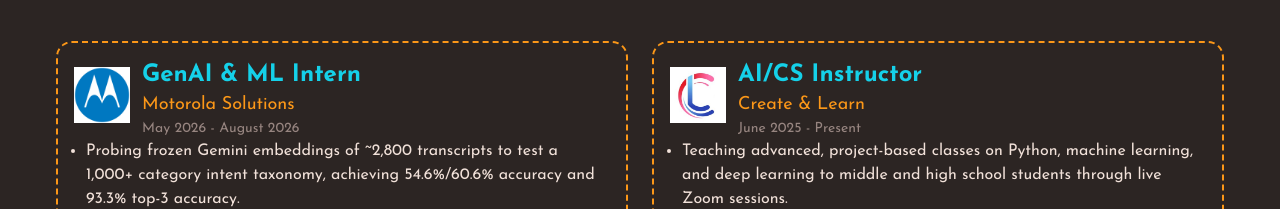
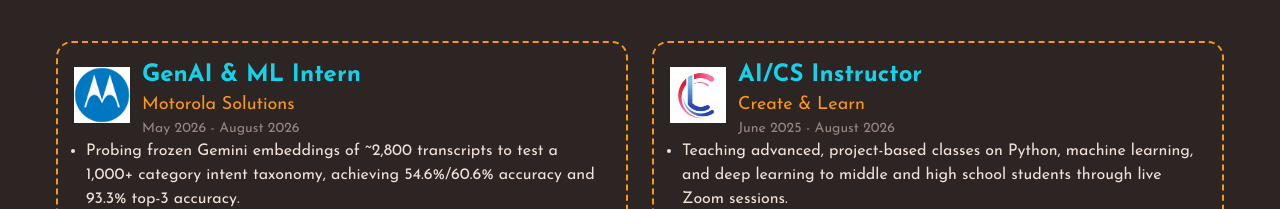
Before and after one commit to TejasNaik24/Portfolio-Website, a React (Vite) app in the folder portfolio-frontend/: page / in a window 1280 px wide. Shown: the part 1923-2132 px from the top of the page. Built offline with nearby package versions, Linux system fonts and the light colour scheme.

Commit message:
Update job date for AI/CS Instructor position

```diff
--- a/portfolio-frontend/src/components/experienceSection/AllExperience.jsx
+++ b/portfolio-frontend/src/components/experienceSection/AllExperience.jsx
@@ -18,7 +18,7 @@
     icon: "./Create&Learn.png",
     job: "AI/CS Instructor",
     company: "Create & Learn",
-    date: "June 2025 - Present",
+    date: "June 2025 - August 2026",
     responsibilities: [
       "Teaching advanced, project-based classes on Python, machine learning, and deep learning to middle and high school students through live Zoom sessions.",
       "Guiding students through the complete AI development pipeline, including data preprocessing, model training, tuning, and evaluation using hands-on projects.",
```
